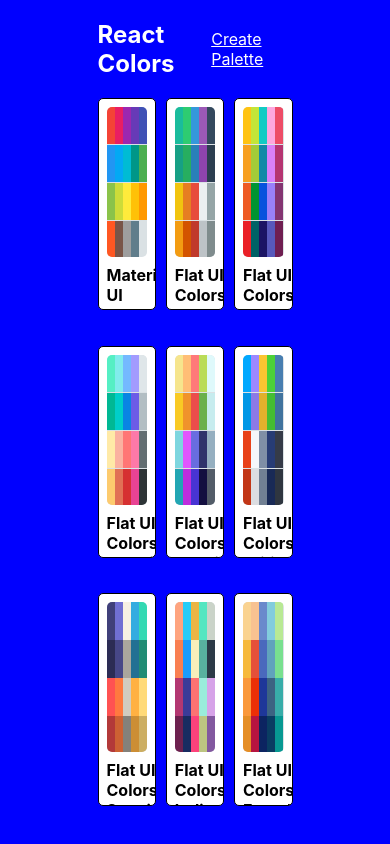
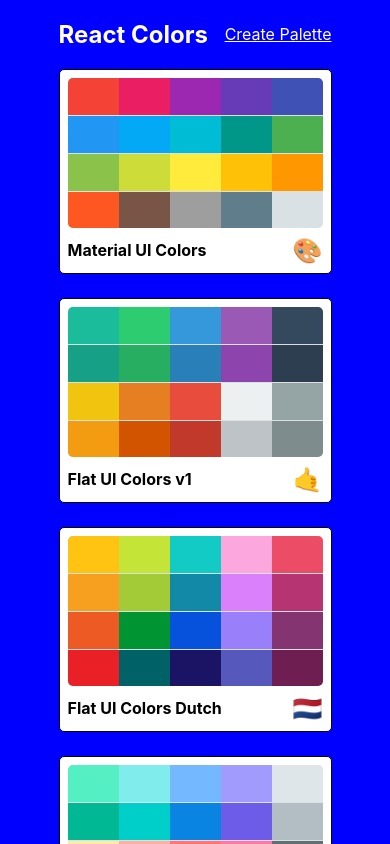
Before and after one commit to podenborg/modern-react-color-project, a React (Create React App) app: page / in a window 390 px wide. Shown: the top 844 px of the page. Built offline with nearby package versions, Linux system fonts and the light colour scheme.

Commit message:
Made Palette List responsive

```diff
--- a/src/styles/PaletteListStyles.js
+++ b/src/styles/PaletteListStyles.js
@@ -1,3 +1,5 @@
+import sizes from './sizes';
+
 export default {
   root: {
     backgroundColor: 'blue',
@@ -11,7 +13,13 @@
     display: 'flex',
     alignItems: 'flex-start',
     flexDirection: 'column',
-    flexWrap: 'wrap'
+    flexWrap: 'wrap',
+    [sizes.down('xl')]: {
+      width: '80%',
+    },
+    [sizes.down('xs')]: {
+      width: '70%',
+    },
   },
   nav: {
     display: 'flex',
@@ -28,6 +36,12 @@
     width: '100%',
     display: 'grid',
     gridTemplateColumns: 'repeat(3, 30%)',
-    gridGap: '5%'
+    gridGap: '1.5rem',
+    [sizes.down('sm')]: {
+      gridTemplateColumns: 'repeat(2, 50%)',
+    },
+    [sizes.down('xs')]: {
+      gridTemplateColumns: 'repeat(1, 100%)',
+    }
   }
 };
--- a/src/styles/sizes.js
+++ b/src/styles/sizes.js
@@ -7,7 +7,8 @@
       xs: '500.98px',
       sm: '600.98px',
       md: '800.98px',
-      lg: '1000.98px'
+      lg: '1000.98px',
+      xl: '1600px',
     };
     return `@media (max-width: ${sizes[size]})`;
   }
```
